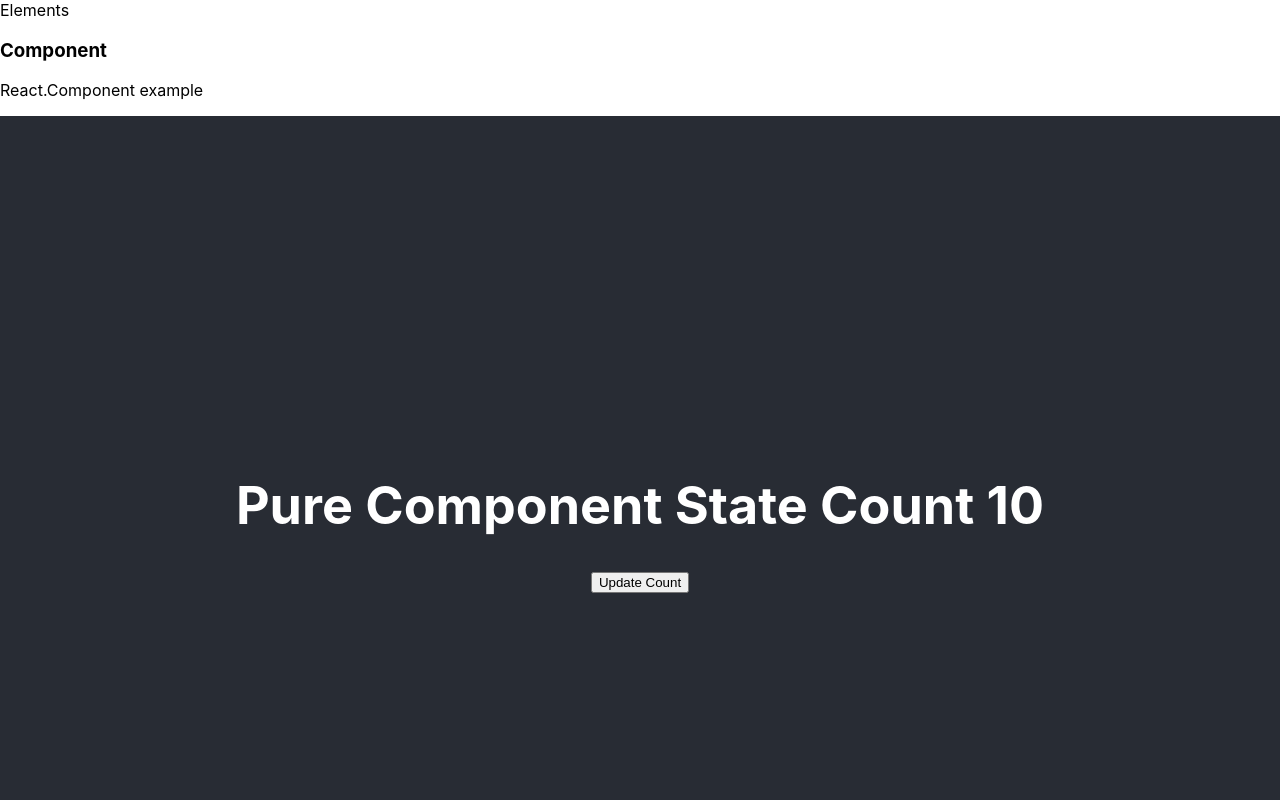
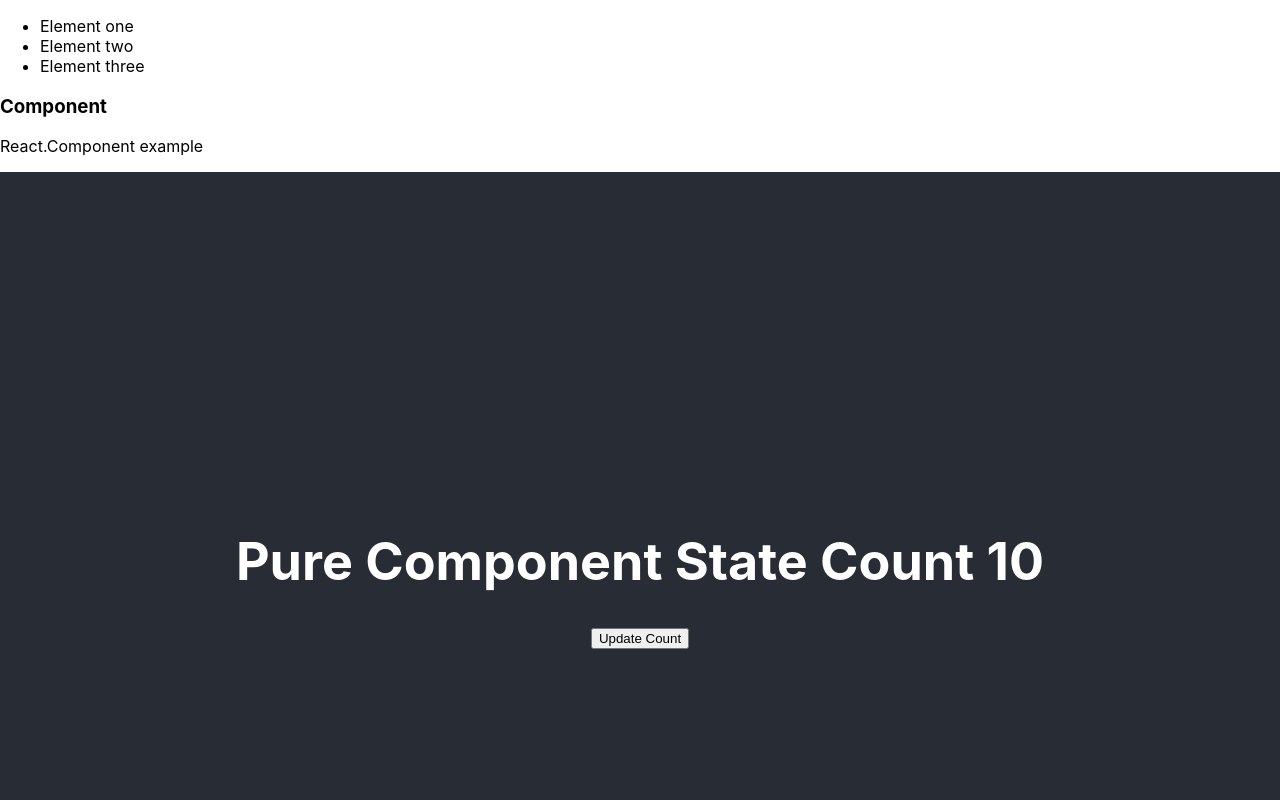
Before and after one commit to jessamin/react-test-app, a React (Create React App) app in the folder app1/: page / in a window 1280 px wide. Shown: the top 800 px of the page. Built offline with nearby package versions, Linux system fonts and the light colour scheme.

Commit message:
Task1: Core concept. Final.

```diff
--- a/app1/src/App.js
+++ b/app1/src/App.js
@@ -7,7 +7,7 @@ import Func from './task4';
 function App() {
   return (
     <div>
-      Elements
+      {Elements}
       <Comp />
       <PureComp />
       <Func />
```
